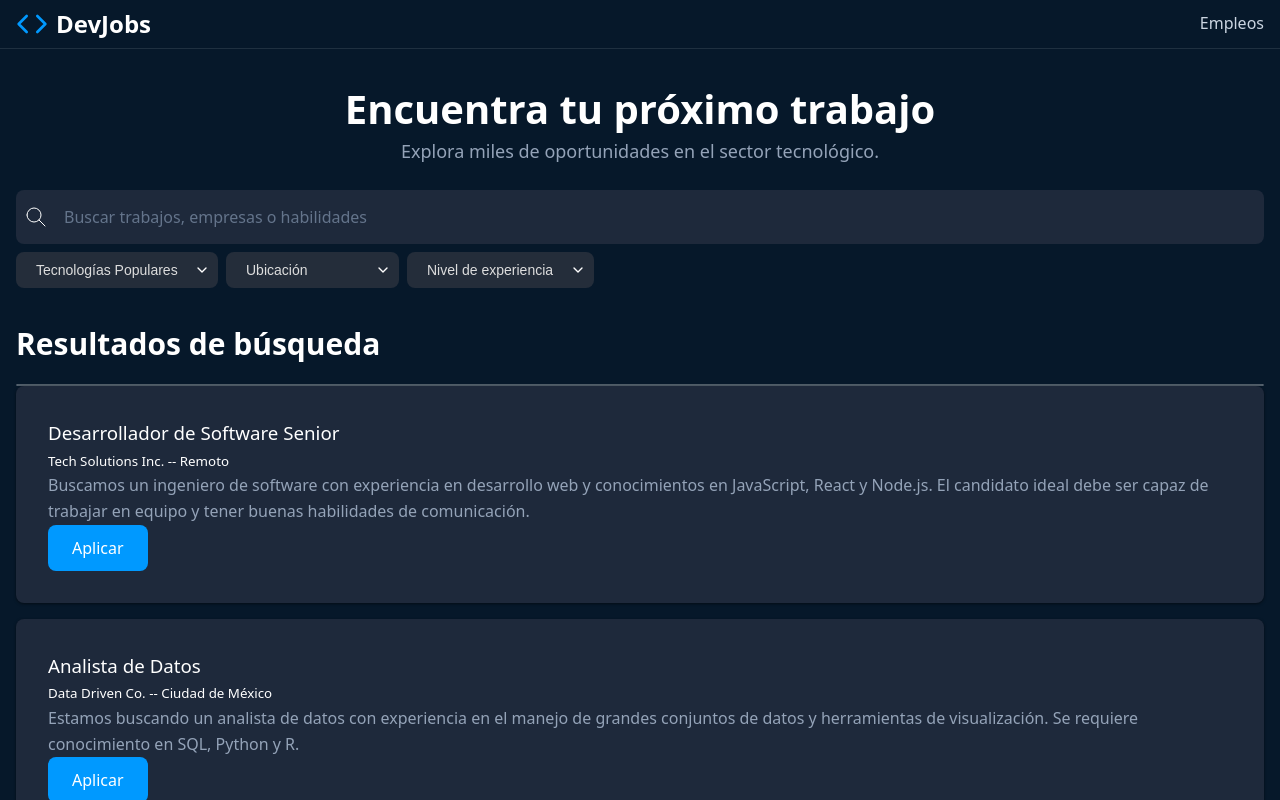
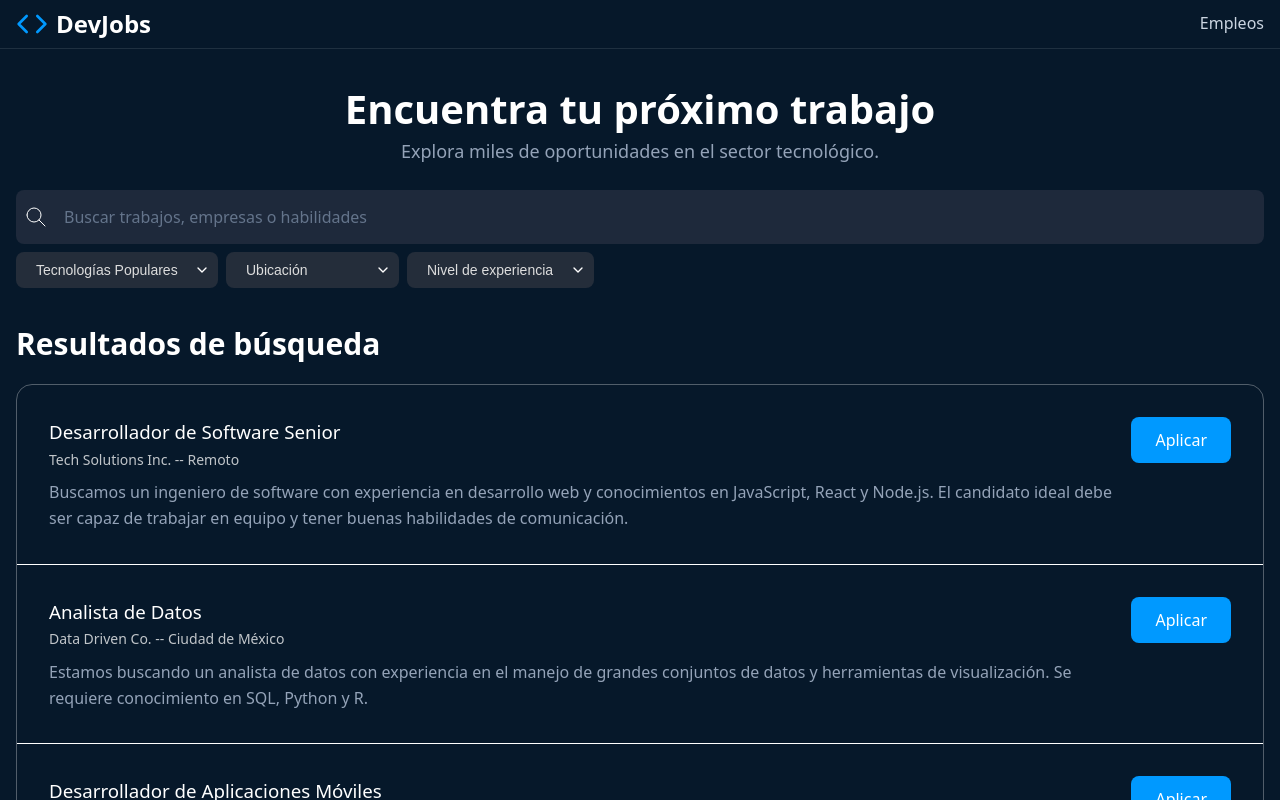
Before and after one commit to EdisonAndresPerez/DevJobs-Busqueda-de-empleos, a React (Vite) app in the folder 02-react/: page / in a window 1280 px wide. Shown: the top 800 px of the page. Built offline with nearby package versions, Linux system fonts and the light colour scheme.

Commit message:
paginacion terminada

```diff
--- a/02-react/src/App.jsx
+++ b/02-react/src/App.jsx
@@ -1,4 +1,7 @@
 import { useState } from "react";
+
+import data from "./data.json";
+
 
 import { Footer } from "./components/Footer/Footer";
 import { Form } from "./components/formulario";
@@ -7,9 +10,17 @@ import { Header } from "./components/header/Header";
 import { Navegation } from "./components/navegation/Navegation";
 import { JobListings } from "./components/jobListings/JobListings";
 
+const RESULTS_PER_PAGE = 5
+
+
 function App() {
   const [currentPage, setCurrentPage] = useState(1);
-  const totalPage = 6;
+  const totalPage = Math.ceil(data.length / RESULTS_PER_PAGE);
+
+
+
+  const pagedResults = data.slice((currentPage - 1) * RESULTS_PER_PAGE,
+   currentPage * RESULTS_PER_PAGE )
 
   const handlePageChange = (page) => {
     console.log("hola probando", page);
@@ -34,11 +45,8 @@ function App() {
 
         {/* Seccion 2 */}
         <section>
-
-           {/* Resultados de busqueda */}
-          <JobListings/>
-
-
+          {/* Resultados de busqueda */}
+          <JobListings jobs={pagedResults} />
 
           {/* Navegacion */}
           <Navegation
--- a/02-react/src/components/jobListings/JobListings.jsx
+++ b/02-react/src/components/jobListings/JobListings.jsx
@@ -1,21 +1,16 @@
-import data from '../../data.json'
-import { JobCard } from '../jobCard/JobCard';
 
 
-export const JobListings = () => {
+import { JobCard } from "../jobCard/JobCard";
 
-
+export const  JobListings = ({jobs}) => {
   return (
     <>
       <h2>Resultados de búsqueda</h2>
-      <div className="jobs-listings"></div>
-      {
-        data.map((job, id) => {
-            return (
-                <JobCard job={job} key={id} />
-            )
-        })
-      }
+      <div className="jobs-listings">
+        {jobs.map((job, id) => {
+          return <JobCard job={job} key={id} />;
+        })}
+      </div>
     </>
   );
 };
--- a/02-react/src/index.css
+++ b/02-react/src/index.css
@@ -40,7 +40,7 @@
   font-display: swap;
   font-weight: 100 900;
   src: url(https://cdn.jsdelivr.net/fontsource/fonts/inter:vf@latest/latin-wght-normal.woff2) format('woff2-variations');
-  unicode-range: U+0000-00FF,U+0131,U+0152-0153,U+02BB-02BC,U+02C6,U+02DA,U+02DC,U+0304,U+0308,U+0329,U+2000-206F,U+20AC,U+2122,U+2191,U+2193,U+2212,U+2215,U+FEFF,U+FFFD;
+  unicode-range: U+0000-00FF, U+0131, U+0152-0153, U+02BB-02BC, U+02C6, U+02DA, U+02DC, U+0304, U+0308, U+0329, U+2000-206F, U+20AC, U+2122, U+2191, U+2193, U+2212, U+2215, U+FEFF, U+FFFD;
 }
 
 
@@ -114,7 +114,7 @@ h1 {
   }
 }
 
-h1 + p {
+h1+p {
   text-wrap: balance;
   margin-bottom: 2rem
 }
@@ -148,7 +148,8 @@ nav {
     transition: color 0.2s;
     font-weight: 500;
 
-    &:hover, &:focus {
+    &:hover,
+    &:focus {
       color: var(--primary);
       outline: none;
     }
@@ -169,7 +170,7 @@ header div a {
 }
 
 /* Hero */
-main > section:nth-child(1) {
+main>section:nth-child(1) {
   height: 500px;
   text-align: center;
   display: flex;
@@ -181,7 +182,7 @@ main > section:nth-child(1) {
     padding-top: 36px;
   }
 
-  & > img {
+  &>img {
     position: absolute;
     width: 100%;
     height: 100%;
@@ -201,7 +202,7 @@ form {
   padding-inline: 1rem;
 }
 
-form > div {
+form>div {
   display: flex;
   align-items: center;
   background-color: var(--input-bg);
@@ -247,8 +248,10 @@ button {
   font-size: 1rem;
   white-space: nowrap;
 
-  &:hover, /* pseudo-clase que significa que el ratón está encima */
-  &:focus { /* pseudo-clase que significa que el elemento tiene el foco */
+  &:hover,
+  /* pseudo-clase que significa que el ratón está encima */
+  &:focus {
+    /* pseudo-clase que significa que el elemento tiene el foco */
     background-color: var(--primary-hover);
     outline: 2px solid white;
     outline-offset: 2px;
@@ -265,12 +268,12 @@ button {
 }
 
 /* Features Section */
-main > section:nth-child(2) {
+main>section:nth-child(2) {
   padding-inline: 1rem;
   background-color: var(--background);
   padding-top: 2rem;
 
-  & > header {
+  &>header {
     gap: 2px;
     flex-direction: column;
 
@@ -283,20 +286,20 @@ main > section:nth-child(2) {
     }
   }
 
-  & > div {
+  &>div {
     max-width: 1280px;
     margin: 0 auto;
   }
 }
 
-main > section:nth-child(2) h2 {
+main>section:nth-child(2) h2 {
   font-size: 1.875rem;
   font-weight: 700;
   color: var(--text-primary);
   margin-bottom: 1rem;
 }
 
-main > section:nth-child(2) > div > div:first-child > p {
+main>section:nth-child(2)>div>div:first-child>p {
   font-size: 1.125rem;
   color: var(--text-muted);
   max-width: 42rem;
@@ -304,7 +307,7 @@ main > section:nth-child(2) > div > div:first-child > p {
 }
 
 /* Grid de Features */
-main > section:nth-child(2) footer {
+main>section:nth-child(2) footer {
   display: grid;
   grid-template-columns: repeat(auto-fit, minmax(280px, 1fr));
   gap: 16px
@@ -422,10 +425,11 @@ article {
     background: none;
     box-shadow: none;
     border-radius: 0;
-    border-bottom: 1px solid rgba(255, 255, 255, .3);
+    border-bottom: 1px solid rgb(255, 255, 255);
     margin: 0;
 
-    display: flex; /* valor original */
+    display: flex;
+    /* valor original */
     align-items: start;
     gap: 1rem;
 
@@ -465,7 +469,8 @@ article {
     border-radius: 0.375rem;
     transition: all .3s;
 
-    &:hover, &:focus {
+    &:hover,
+    &:focus {
       background-color: #fff;
     }
 
```
